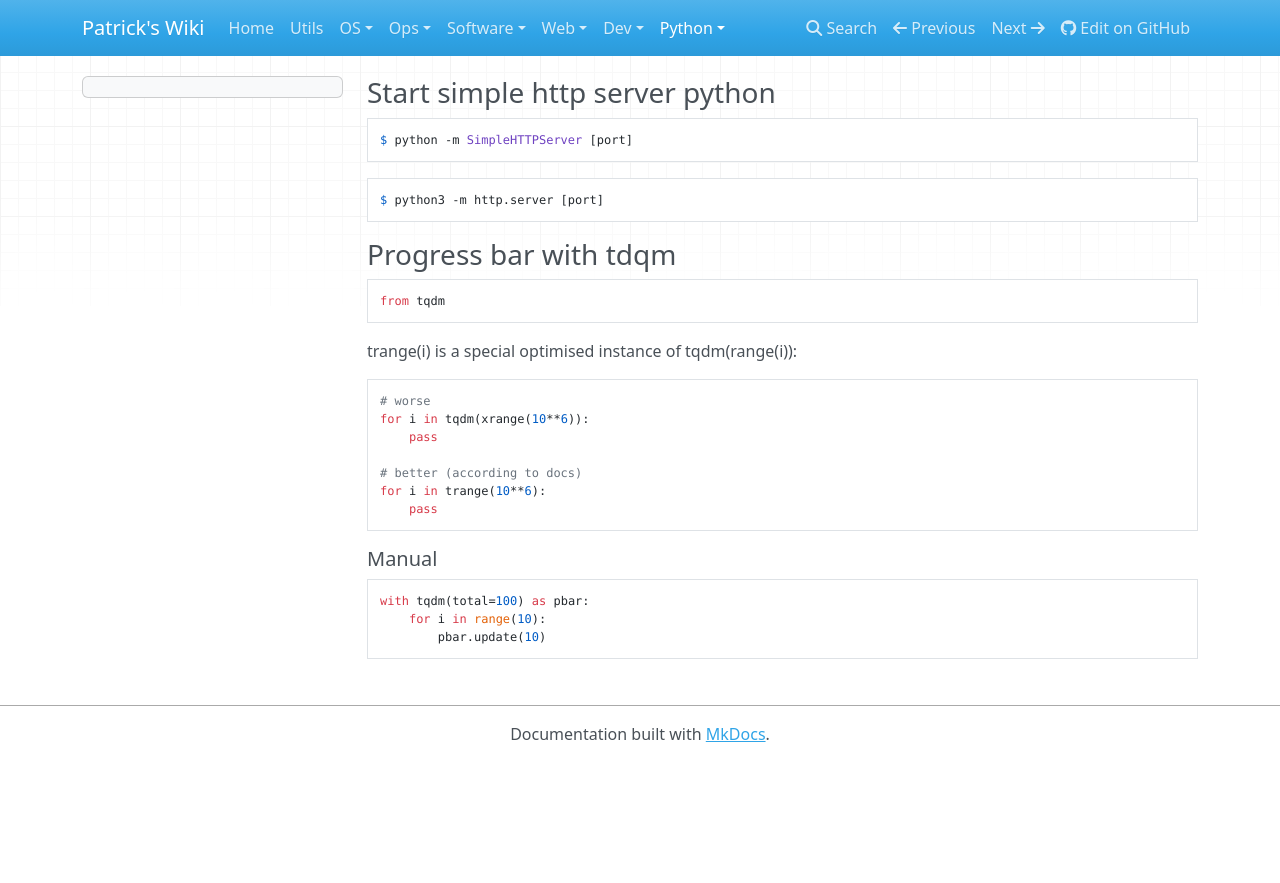
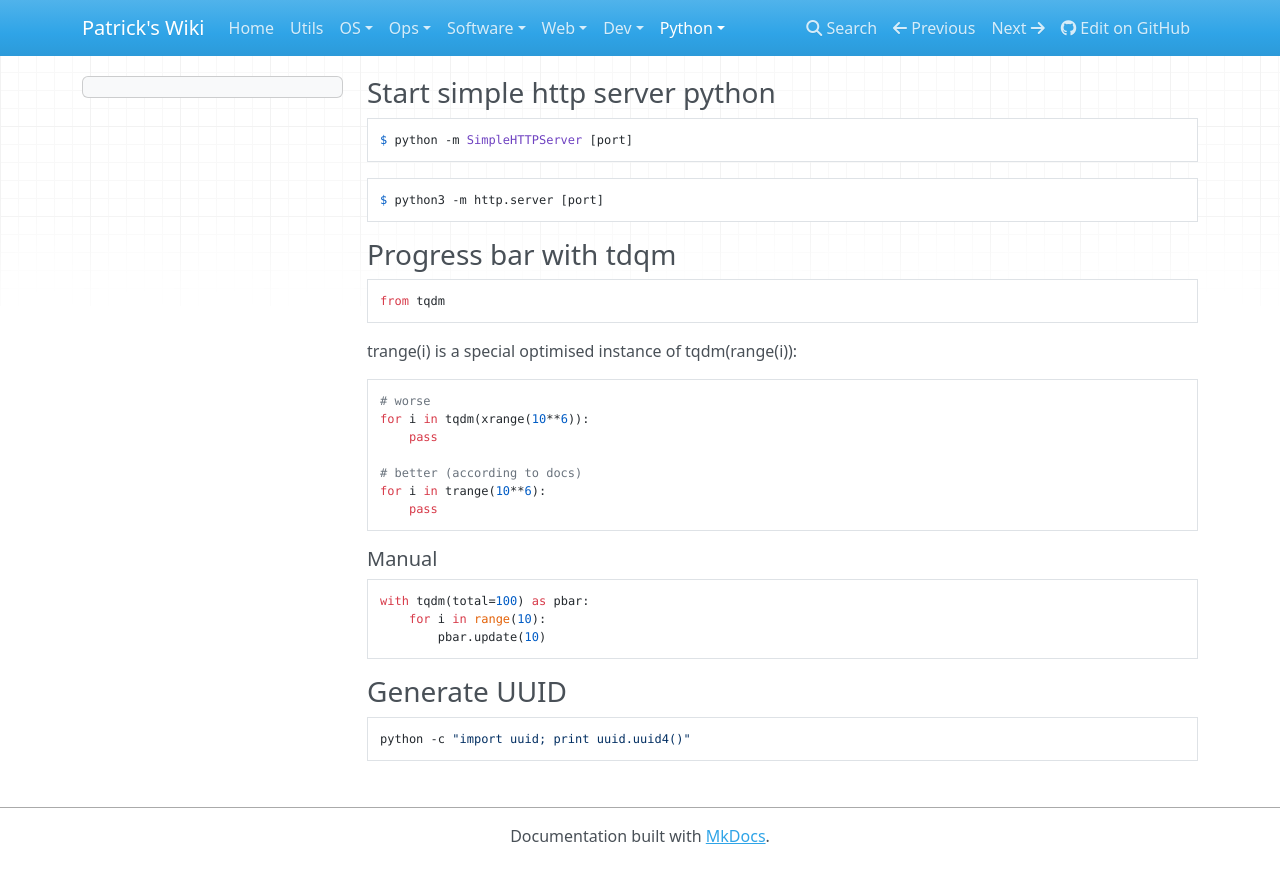
Before and after one commit to patsancu/wiki, an MkDocs documentation site: the page built from docs/python/Utils.md, in a window 1280 px wide. Shown: the top 883 px of the page. Built offline with MkDocs 1.6.1, drawn with Linux system fonts in a browser that asks for light colours; nearby versions of some CDN libraries.

Commit message:
python: generate UUID

````diff
--- a/docs/python/Utils.md
+++ b/docs/python/Utils.md
@@ -32,3 +32,8 @@ with tqdm(total=100) as pbar:
     for i in range(10):
         pbar.update(10)
 ```
+
+### Generate UUID
+```python
+python -c "import uuid; print uuid.uuid4()"
+```
````
